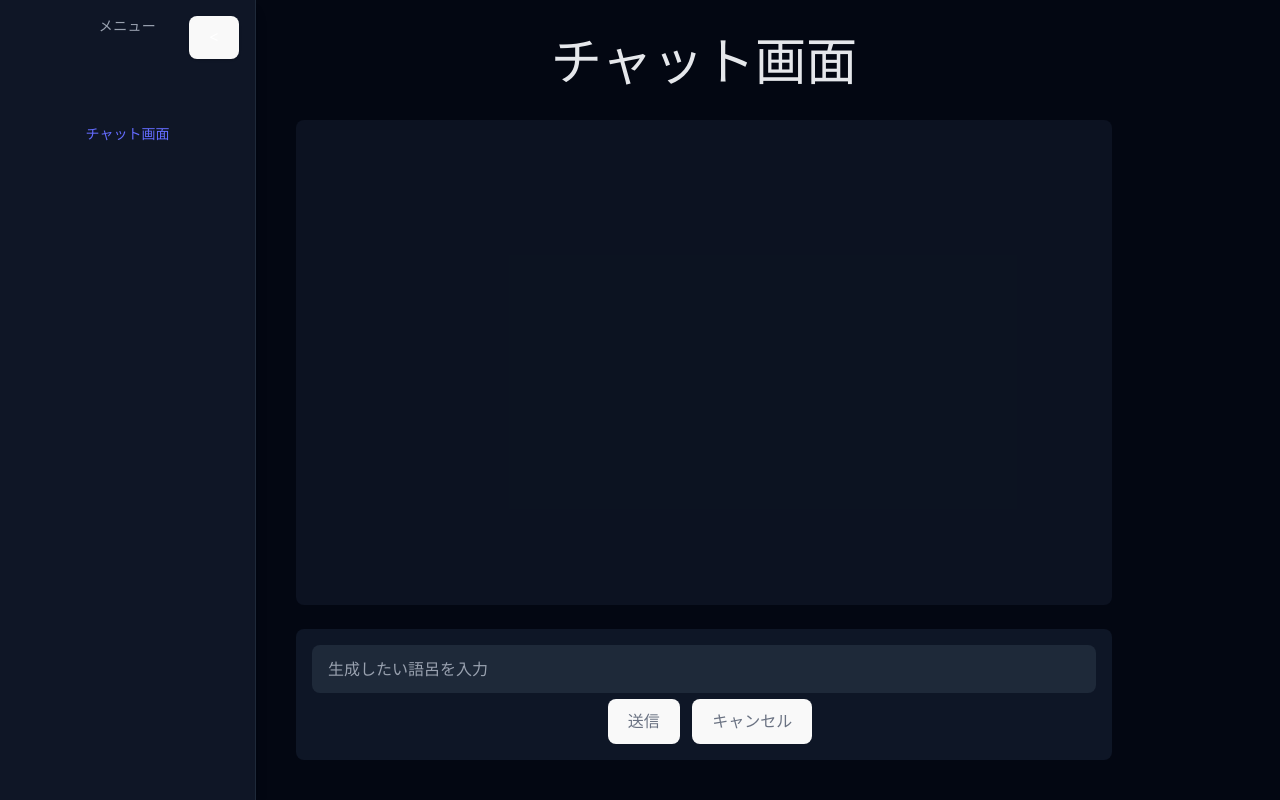
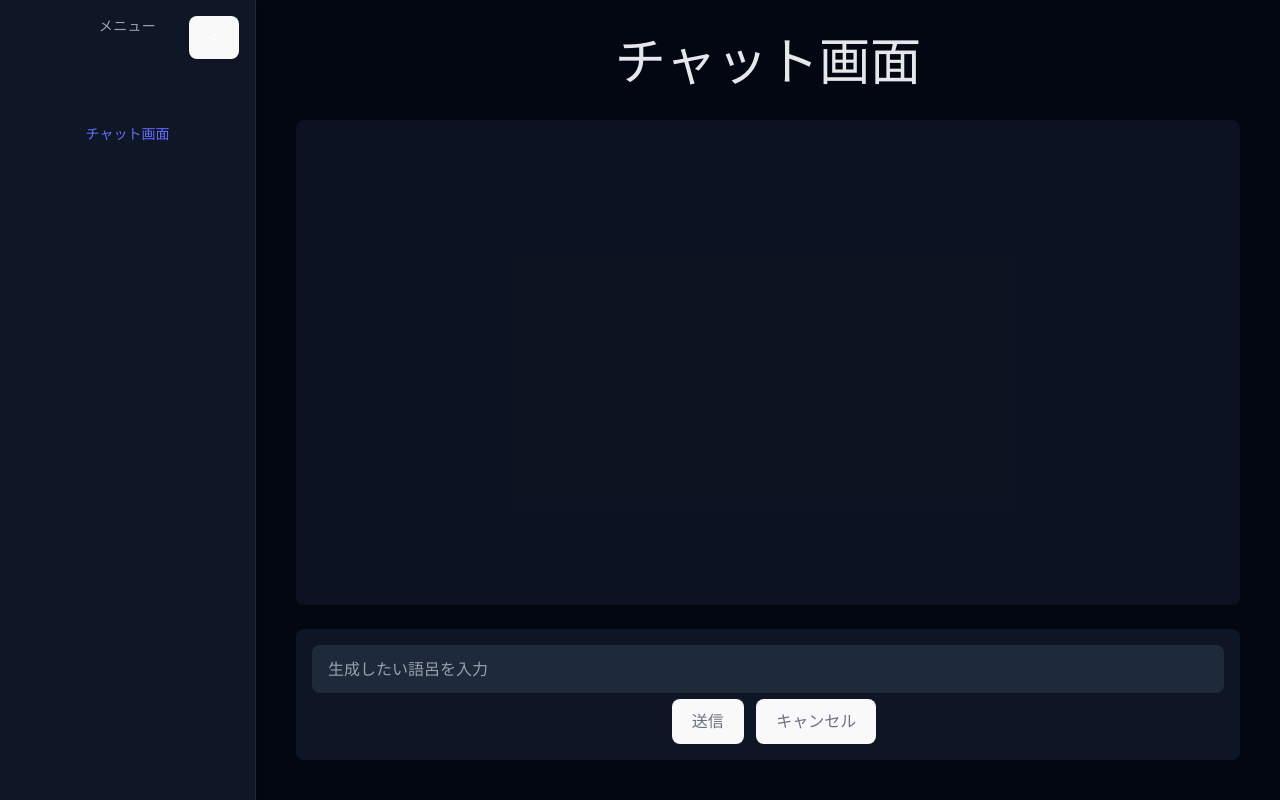
Before and after one commit to shisoten/Goro, a React (Vite) app: page / in a window 1280 px wide. Built offline with nearby package versions, Linux system fonts and the light colour scheme.

Commit message:
minor fix

```diff
--- a/src/pages/ChatPage.tsx
+++ b/src/pages/ChatPage.tsx
@@ -18,7 +18,7 @@ const ChatPage = () => {
 
       <div
         className={`relative flex h-full min-w-0 flex-1 flex-col transition-all duration-300 ease-in-out ${
-          isSidebarOpen ? "basis-[70%] max-w-[70%]" : "basis-full max-w-full"
+          isSidebarOpen ? "basis-[80%] max-w-[80%]" : "basis-full max-w-full"
         }`}
       >
         {!isSidebarOpen && (
```
